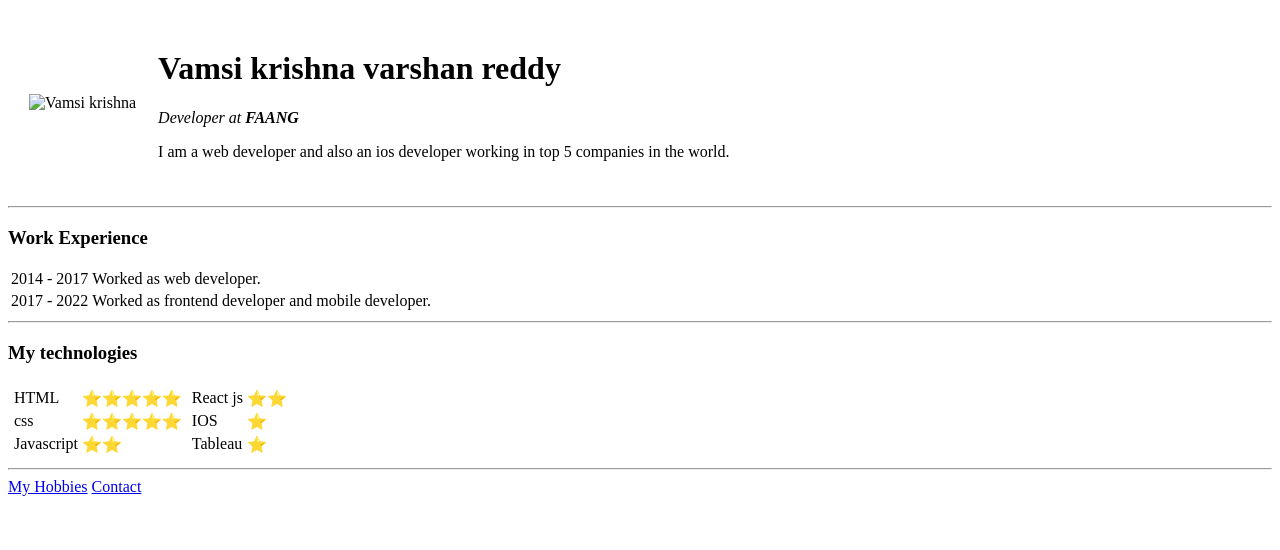
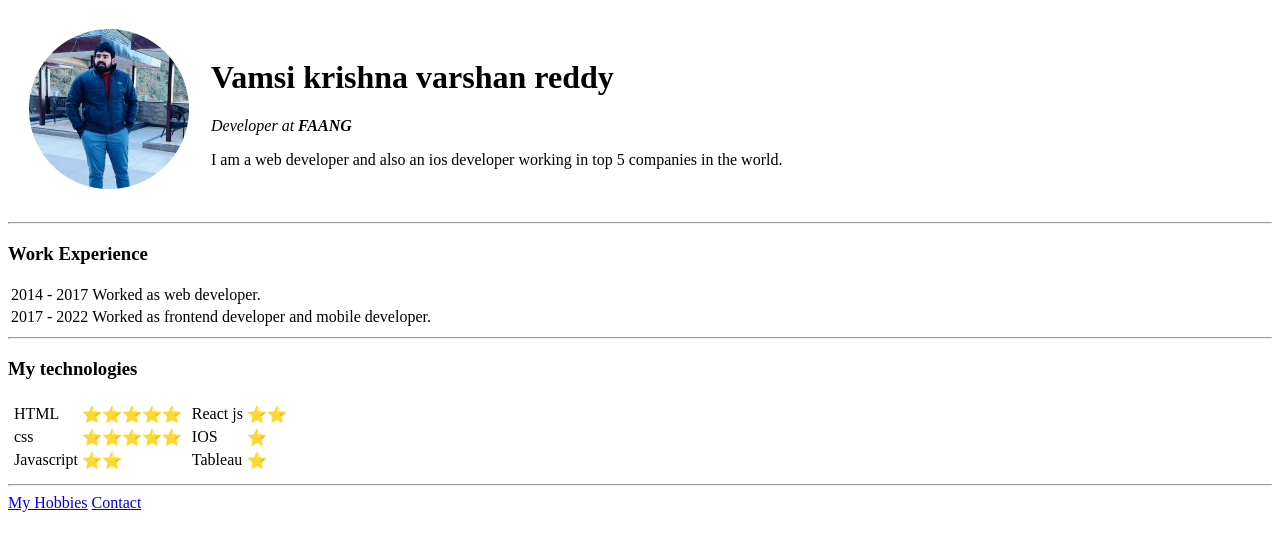
Before and after one commit to mvkvreddy13/CV, a plain HTML site: page index.html in a window 1280 px wide. Drawn offline with Linux system fonts and the light colour scheme.

Commit message:
Update index.html

```diff
--- a/index.html
+++ b/index.html
@@ -9,7 +9,7 @@
   <body>
     <table cellspacing="20">
       <tr>
-        <td><img src="Vamsi.png" alt="Vamsi krishna"></td>
+        <td><img src="/images/Vamsi.png" alt="Vamsi krishna"></td>
         <td><h1>Vamsi krishna varshan reddy</h1>
         <p>
           <em>Developer at <strong>FAANG</strong></em>
```
